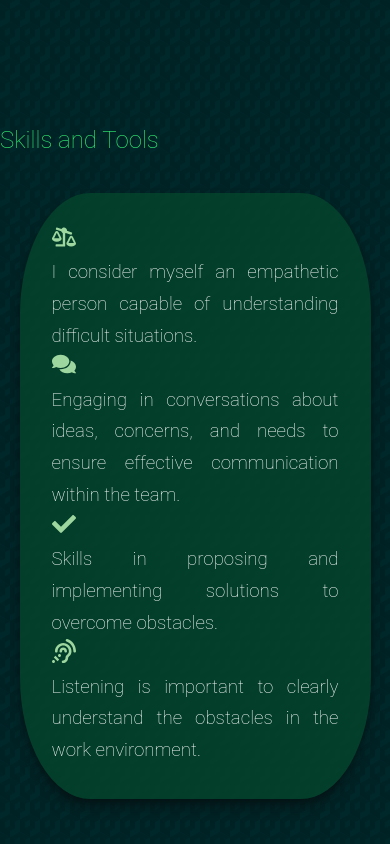
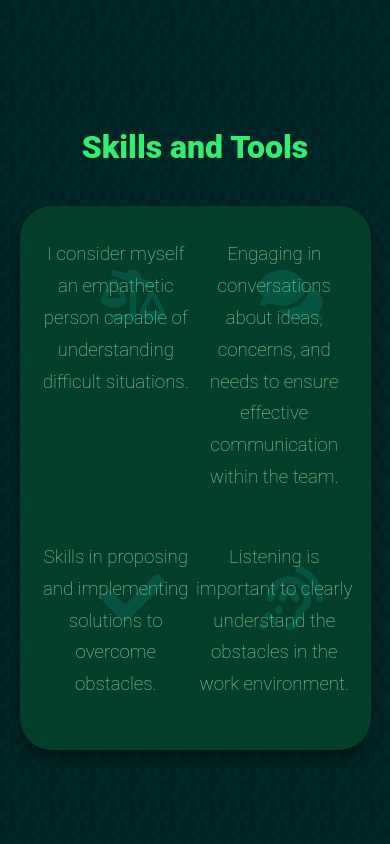
Before and after one commit to E-CG/Portfolio-React, a React (Vite) app: page / in a window 390 px wide. Shown: the part 1220-2064 px from the top of the page. Built offline with nearby package versions, Linux system fonts and the light colour scheme; a web font is replaced by a local one.

Commit message:
Fix icon's position and animations

```diff
--- a/src/components/landing/landing.css
+++ b/src/components/landing/landing.css
@@ -85,12 +85,6 @@
   margin-bottom: 1rem;
 }
 
-#title-section {
-  font-size: 2rem;
-  font-weight: 800;
-  text-align: center;
-}
-
 .about_card h5 {
   font-size: 1.2rem;
 }
--- a/src/components/skills/Skills.jsx
+++ b/src/components/skills/Skills.jsx
@@ -12,6 +12,7 @@ import { FaHtml5 } from "react-icons/fa";
 import "./skills.css";
 
 const Skills = () => {
+  /* Script for the animations of tool items */
   const observer = new IntersectionObserver((entries) => {
     entries.forEach((entry) => {
       if (entry.isIntersecting){
@@ -26,7 +27,7 @@ const Skills = () => {
 
   return (
     <section id="skills">
-      <h2>Skills and Tools</h2>
+      <h2 id="title-section">Skills and Tools</h2>
       <div className="container skills_container">
         <div className="soft_skills">
           <article className="soft_details">
@@ -59,7 +60,9 @@ const Skills = () => {
           </article>
         </div>
         <div className="tools_hidden">
-          <article className="tools_details">
+          <h2>Tools that I use</h2>
+          <div className="tools_content">
+            <article className="tools_details">
             <FaJava id="tool_icons" />
           </article>
           <article className="tools_details">
@@ -71,6 +74,7 @@ const Skills = () => {
           <article className="tools_details">
             <FaHtml5 id="tool_icons" />
           </article>
+          </div>
         </div>
       </div>
     </section>
--- a/src/components/skills/skills.css
+++ b/src/components/skills/skills.css
@@ -1,23 +1,55 @@
+.skills_container{
+    display: grid;
+    grid-template-columns: 4fr 1fr;
+    gap: 1rem;
+}
+
+.skills_container > div{
+    background: var(--color-bg-variant);
+    padding: 1rem 2rem;
+    border-radius: 2rem;
+    border: 1px solid transparent;
+    transition: var(--transition);
+    box-shadow: var(--shadow-elevation-medium);
+}
+
+.skills_container > div:hover{
+    background: transparent;
+    border-color: var(--color-primary-variant);
+    cursor:default
+}
+
+.skills_container > div h3{
+    text-align: center;
+    margin-bottom: 1rem;
+    color: var(--color-secondary);
+}
+
 .soft_skills {
-  padding: 2rem;
-  background-color: var(--color-bg-variant);
-  border-radius: 20%;
+  display: grid;
+  grid-template-columns: 2fr 2fr;
+  row-gap: 2rem;
+  padding: 1rem;
   box-shadow: var(--shadow-elevation-medium);
 }
 
 .soft_details {
-  text-align: justify;
+  display: flex;
+  gap: 1.6rem;
 }
 
 #soft_icons {
-  width: 1.5rem;
-  height: 1.5rem;
-  color: var(--color-secondary);
+  width: 4rem;
+  height: 4rem;
+  color: var(--color-primary-variant);
+  position: absolute;
+  margin-left: 8rem;
+  opacity: 0.2;
 }
 
 #tool_icons {
-  width: 1.5rem;
-  height: 1.5rem;
+  width: 2rem;
+  height: 3rem;
 }
 
 .tools_details {
@@ -44,3 +76,39 @@
         transition: none;
     }
 }
+
+@media screen and (max-width: 1024px){
+    .skills_container{
+        grid-template-columns: 1fr;
+    }
+
+    .skills_container >div{
+        width: 80%;
+        margin: 0 auto;
+        padding: 2rem;
+    }
+
+    .soft_skills{
+        padding: 1rem;
+    }
+
+    #soft_icons{
+        margin-left: 4.5rem;
+        margin-top: 1.5rem;
+    }
+}
+
+@media screen and (max-width: 600px){
+    .skills_container{
+        gap: 1rem;
+    }
+
+    .skills_container >div{
+        width: 100%;
+        padding: 2rem 1rem;
+    }
+
+    #soft_icons{
+        margin-left: 4rem;
+    }
+}
--- a/src/index.css
+++ b/src/index.css
@@ -120,6 +120,12 @@ img {
   color: var(--color-light);
 }
 
+#title-section {
+  font-size: 2rem;
+  font-weight: 800;
+  text-align: center;
+}
+
 #icon {
   /* Making icons a lil bit more big (not the container) */
   width: 2rem;
```
